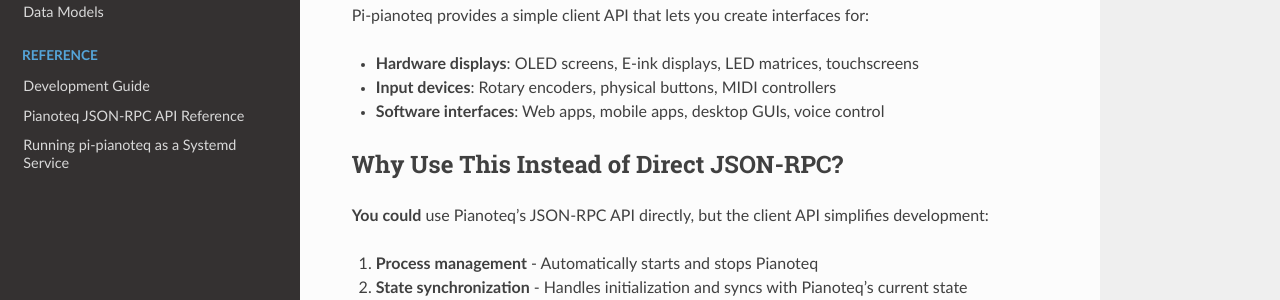
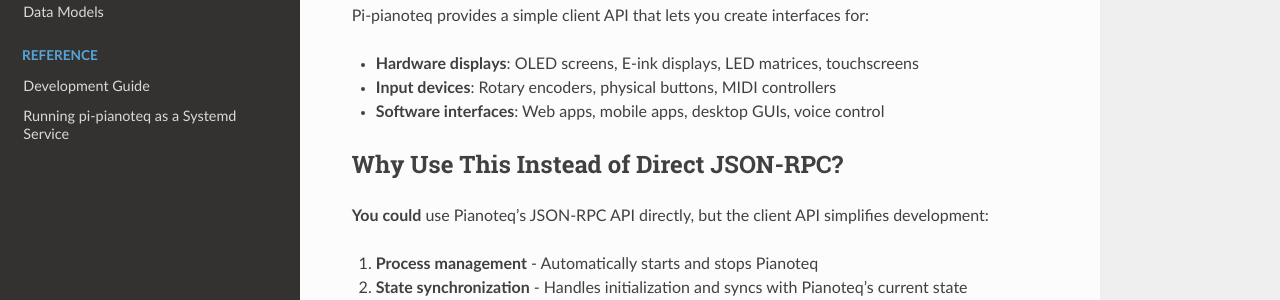
Before and after one commit to tlsim/pi-pianoteq, a Sphinx documentation site: the page built from docs/source/index.rst, in a window 1280 px wide. Shown: the part 228-528 px from the top of the page. Built offline with Sphinx 7.4.7 and the Read the Docs theme 3.1.0, drawn with Linux system fonts in a browser that asks for light colours.

Commit message:
Remove Pianoteq JSON-RPC API from documentation

```diff
--- a/docs/source/index.rst
+++ b/docs/source/index.rst
@@ -68,7 +68,6 @@ Quick Start
    :caption: Reference
 
    reference/development
-   reference/pianoteq-api
    reference/systemd
 
 How It Works
```
